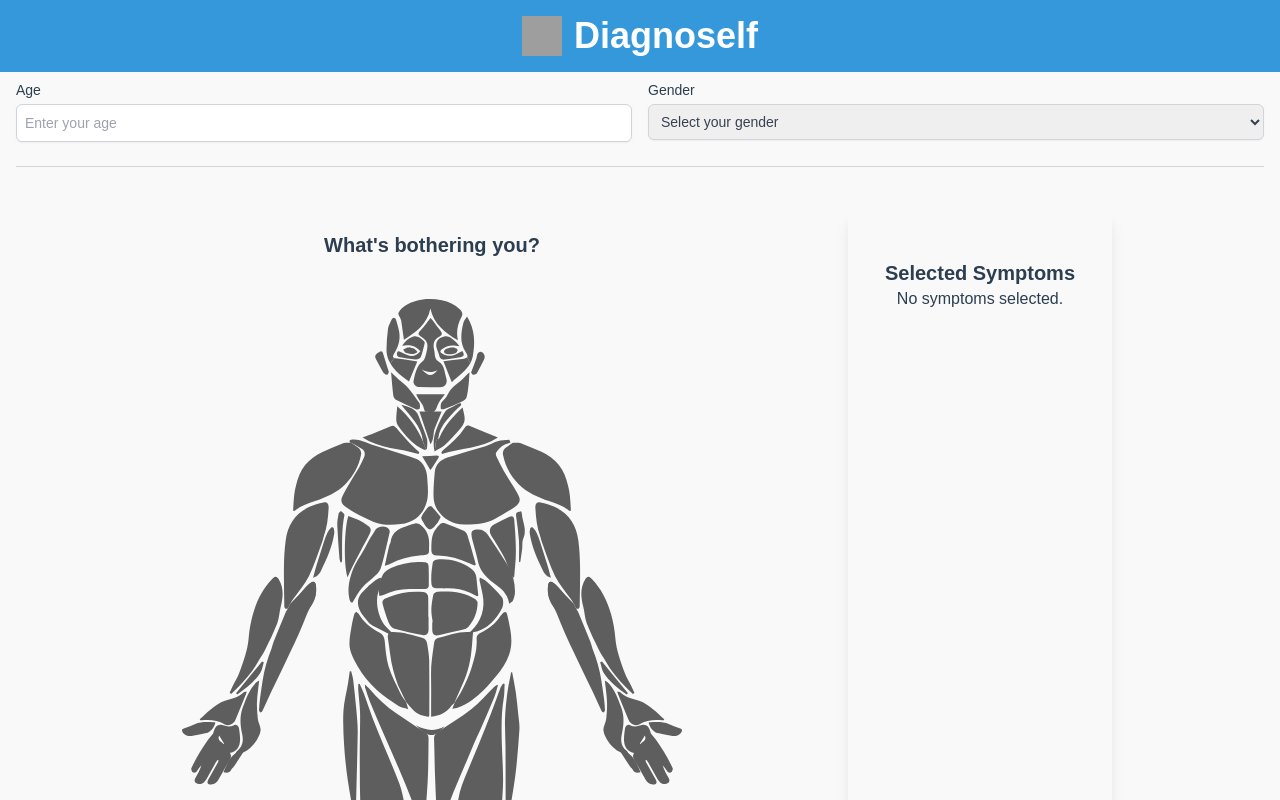
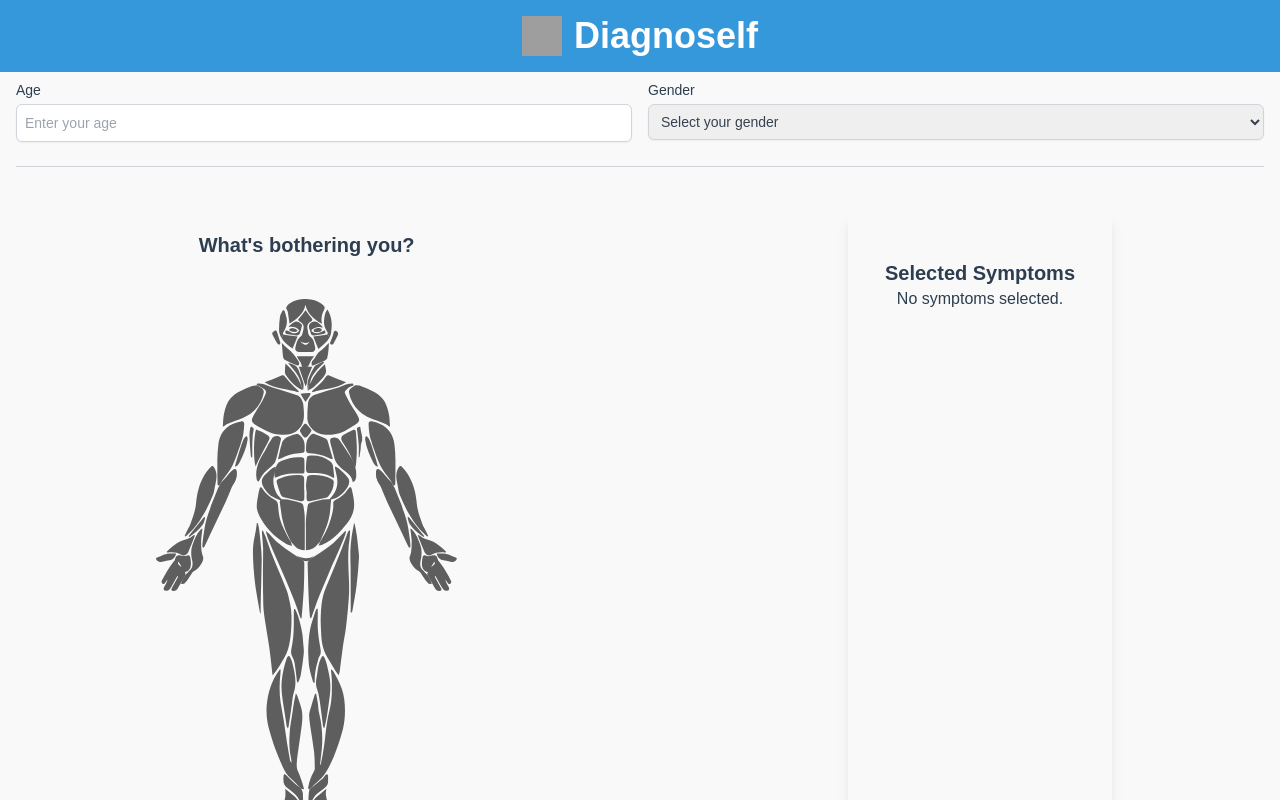
Before and after one commit to Quantumcode9/ai-symptom-checker, a Next.js app: page / in a window 1280 px wide. Shown: the top 800 px of the page. Built offline with nearby package versions, Linux system fonts and the light colour scheme; grey boxes are pictures that could not be loaded.

Commit message:
Update globals.css

```diff
--- a/src/app/globals.css
+++ b/src/app/globals.css
@@ -68,7 +68,7 @@ body {
 
 
 
-.diagram-container {
+.body-diagram-container {
   justify-self: center;
   width: 100%;
   max-width: 500px;
@@ -102,7 +102,7 @@ body {
 
 
 @media (min-width: 1024px) {
-  .diagram-container {
+  .body-diagram-container {
     width: 60%;
   }
   .selected-symptoms-container {
@@ -116,7 +116,7 @@ body {
   }
 }
 
-.diagram-container svg {
+.body-diagram-container svg {
   width: 100%;
   height: auto;
 }
@@ -132,7 +132,7 @@ body {
     display: flex;
     flex-direction: column;
   }
-  .diagram-container, .selected-symptoms-container {
+  .body-diagram-container, .selected-symptoms-container {
     width: 100%;
   }
 
@@ -140,9 +140,10 @@ body {
     display: flex;
   }
 
-  .diagram-container {
+  .body-diagram-container {
     margin: 0 auto;
     max-width: 90vw;
+
   }
 
   .category-btn {
```
